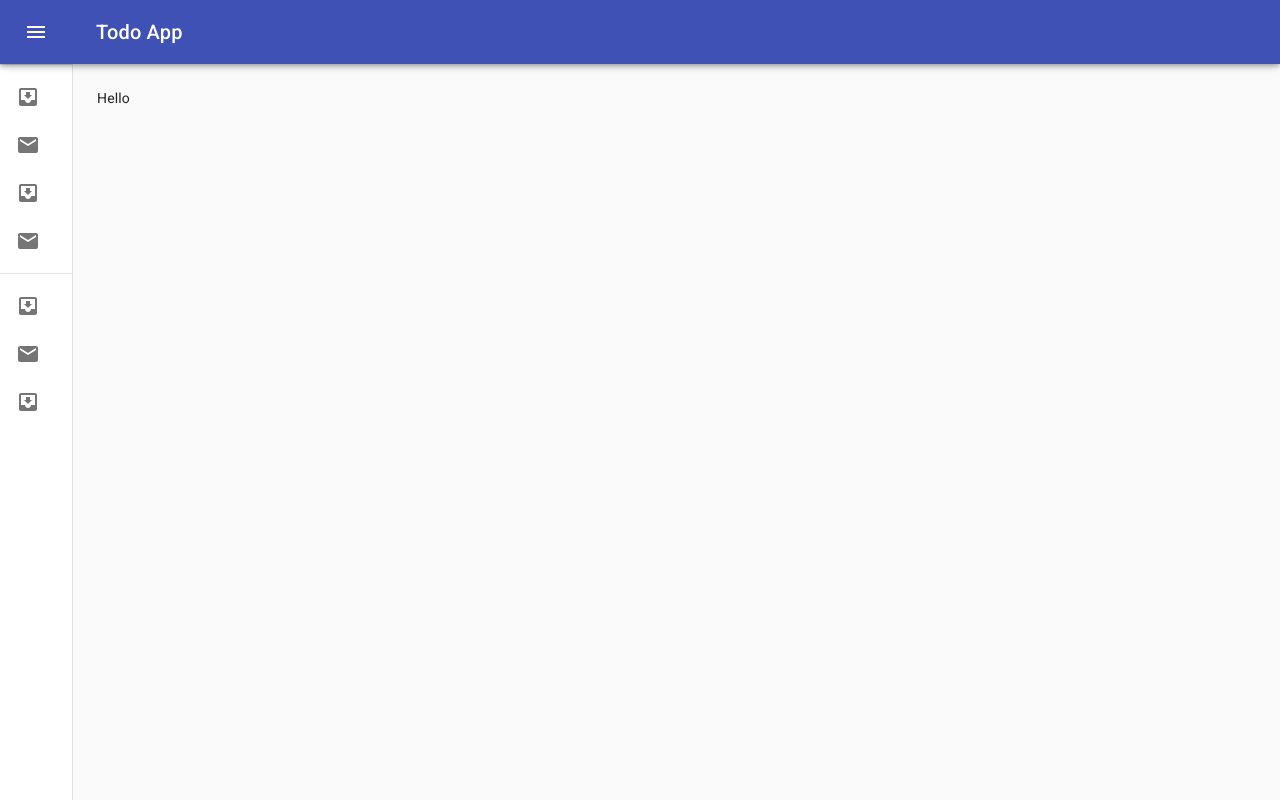
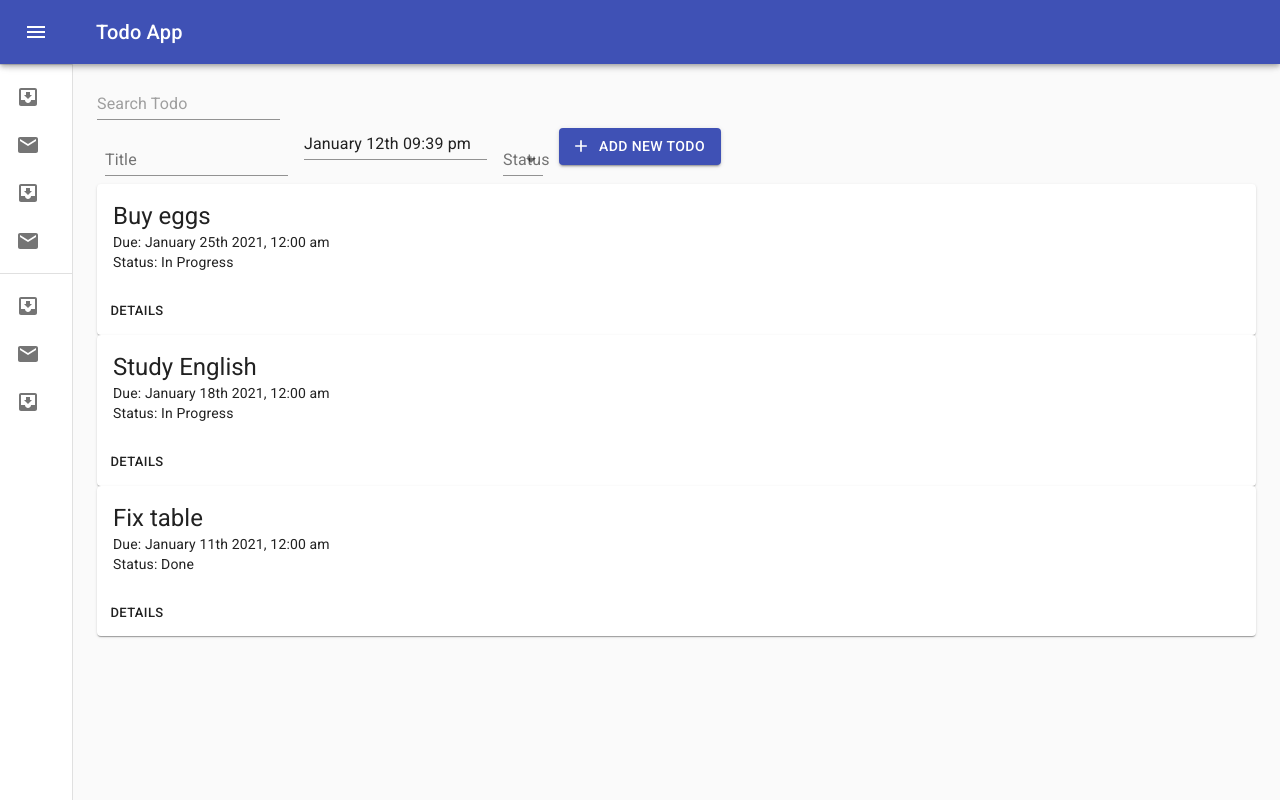
Before and after one commit to Okamon0427/todo_app, a React (Create React App) app in the folder client/: page / in a window 1280 px wide. Built offline with nearby package versions, Linux system fonts and the light colour scheme.

Commit message:
Add Todo

```diff
--- a/client/package.json
+++ b/client/package.json
@@ -3,12 +3,17 @@
   "version": "0.1.0",
   "private": true,
   "dependencies": {
+    "@date-io/moment": "^1.3.13",
     "@material-ui/core": "^4.11.2",
+    "@material-ui/lab": "^4.0.0-alpha.57",
+    "@material-ui/pickers": "^3.2.10",
     "@testing-library/jest-dom": "^5.11.8",
     "@testing-library/react": "^11.2.3",
     "@testing-library/user-event": "^12.6.0",
+    "moment": "^2.29.1",
     "react": "^17.0.1",
     "react-dom": "^17.0.1",
+    "react-moment": "^1.1.1",
     "react-redux": "^7.2.2",
     "react-router-dom": "^5.2.0",
     "react-scripts": "4.0.1",
--- a/client/src/App.js
+++ b/client/src/App.js
@@ -1,7 +1,7 @@
 import React from 'react';
 import { BrowserRouter as Router, Route, Switch } from 'react-router-dom';
 import Layout from './components/layout/Layout';
-import Dashboard from './components/Dashboard';
+import Dashboard from './components/dashboard/Dashboard';
 import './App.css';
 
 const dashboard = () => {
--- a/client/src/components/Dashboard.js
+++ /dev/null
@@ -1,9 +0,0 @@
-import React from 'react';
-
-const Dashboard = () => {
-  return (
-    <div>Hello</div>
-  )
-}
-
-export default Dashboard;
--- /dev/null
+++ b/client/src/components/dashboard/AddTodoForm.js
@@ -0,0 +1,98 @@
+import React from 'react';
+import Button from '@material-ui/core/Button';
+import Input from '@material-ui/core/Input';
+import InputLabel from '@material-ui/core/InputLabel';
+import FormControl from '@material-ui/core/FormControl';
+import MenuItem from '@material-ui/core/MenuItem';
+import Select from '@material-ui/core/Select';
+import { makeStyles } from '@material-ui/core/styles';
+import AddIcon from '@material-ui/icons/Add';
+import MomentUtils from '@date-io/moment';
+import { DateTimePicker, MuiPickersUtilsProvider } from '@material-ui/pickers';
+
+const statusArray = [
+  {
+    key: 0,
+    value: 'Not Started',
+  },
+  {
+    key: 1,
+    value: 'In Progress',
+  },
+  {
+    key: 2,
+    value: 'Done',
+  },
+];
+
+const useStyles = makeStyles((theme) => ({
+  root: {
+    '& > *': {
+      margin: theme.spacing(1),
+    },
+  },
+  button: {
+    margin: theme.spacing(1),
+  },
+}));
+
+const AddTodoForm = ({
+  onSubmit,
+  onChange,
+  onDateChange,
+  formData: { title, dueDate, status }
+}) => {
+  const classes = useStyles();
+
+  return (
+    <form
+      className={classes.root}
+      noValidate
+      autoComplete="off"
+      onSubmit={onSubmit}
+    >
+      <FormControl>
+        <InputLabel htmlFor="title">Title</InputLabel>
+        <Input
+          id="title"
+          name="title"
+          value={title}
+          onChange={e => onChange(e)}
+        />
+      </FormControl>
+      <MuiPickersUtilsProvider utils={MomentUtils}>
+        <DateTimePicker
+          name="dueDate"
+          value={dueDate}
+          onChange={date => onDateChange(date)}
+        />
+      </MuiPickersUtilsProvider>
+      <FormControl>
+        <InputLabel id="status">Status</InputLabel>
+        <Select
+          labelId="status"
+          name="status"
+          value={status}
+          onChange={e => onChange(e)}
+        >
+          {statusArray.map((option) => (
+            <MenuItem key={option.key} value={option.value}>
+              {option.value}
+            </MenuItem>
+          ))}
+        </Select>
+      </FormControl>
+      <Button
+        variant="contained"
+        color="primary"
+        type="submit"
+        className={classes.button}
+        startIcon={<AddIcon />}
+      >
+        ADD NEW TODO
+      </Button>
+    </form>
+  );
+};
+
+export default AddTodoForm;
--- /dev/null
+++ b/client/src/components/dashboard/Dashboard.js
@@ -0,0 +1,93 @@
+import React, { useState } from 'react';
+import Input from '@material-ui/core/Input';
+// import { makeStyles } from '@material-ui/core/styles';
+import TodoItem from './TodoItem';
+import AddTodoForm from './AddTodoForm';
+import moment from 'moment';
+
+const todos = [
+  {
+    id: 0,
+    title: 'Buy eggs',
+    dueDate: '01/25/2021',
+    status: 'In Progress'
+  },
+  {
+    id: 1,
+    title: 'Study English',
+    dueDate: '01/18/2021',
+    status: 'In Progress'
+  },
+  {
+    id: 2,
+    title: 'Fix table',
+    dueDate: '01/11/2021',
+    status: 'Done'
+  },
+];
+
+// const useStyles = makeStyles((theme) => ({}));
+
+const Dashboard = () => {
+  // const classes = useStyles();
+  const [formData, setFormData] = useState({
+    title: '',
+    dueDate: moment(new Date()).format('MM/DD/YYYY, hh:mm a'),
+    status: ''
+  });
+
+  const {
+    title,
+    dueDate,
+    status
+  } = formData;
+
+  const onChange = e => {
+    setFormData({
+      ...formData,
+      [e.target.name]: e.target.value
+    })
+  };
+
+  const onDateChange = date => {
+    setFormData({
+      ...formData,
+      dueDate: moment(date._d).format('MM/DD/YYYY, hh:mm a')
+    })
+  }
+
+  const onSubmit = e => {
+    e.preventDefault();
+    todos.push({
+      id: todos.length,
+      title,
+      dueDate,
+      status
+    })
+    setFormData({
+      title: '',
+      dueDate: moment(new Date()).format('MM/DD/YYYY, hh:mm a'),
+      status: ''
+    })
+  }
+
+  return (
+    <>
+      <Input
+        placeholder="Search Todo"
+        inputProps={{ 'aria-label': 'description' }}
+      />
+      <AddTodoForm
+        onSubmit={onSubmit}
+        onChange={onChange}
+        onDateChange={onDateChange}
+        formData={formData}
+      />
+      {todos.map(todo => {
+        return <TodoItem key={todo.id} todo={todo} />
+      })}
+    </>
+  )
+}
+
+export default Dashboard;
--- /dev/null
+++ b/client/src/components/dashboard/TodoItem.js
@@ -0,0 +1,48 @@
+import React from 'react';
+import { makeStyles } from '@material-ui/core/styles';
+import Card from '@material-ui/core/Card';
+import CardActions from '@material-ui/core/CardActions';
+import CardContent from '@material-ui/core/CardContent';
+import Button from '@material-ui/core/Button';
+import Typography from '@material-ui/core/Typography';
+import Moment from 'react-moment';
+
+const useStyles = makeStyles({
+  root: {
+    minWidth: 275,
+  },
+});
+
+const SimpleCard = ({ todo: { title, dueDate, status } }) => {
+  const classes = useStyles();
+
+  return (
+    <Card className={classes.root}>
+      <CardContent>
+        <Typography
+          variant="h5"
+          component="h2"
+        >
+          {title}
+        </Typography>
+        <Typography
+          variant="body2"
+          component="p"
+        >
+          Due: <Moment format="MMMM Do YYYY, hh:mm a">{dueDate}</Moment>
+        </Typography>
+        <Typography
+          variant="body2"
+          component="p"
+        >
+          Status: {status}
+        </Typography>
+      </CardContent>
+      <CardActions>
+        <Button size="small">Details</Button>
+      </CardActions>
+    </Card>
+  );
+}
+
+export default SimpleCard;
--- a/client/src/components/layout/Layout.js
+++ b/client/src/components/layout/Layout.js
@@ -82,7 +82,7 @@ const useStyles = makeStyles((theme) => ({
   },
 }));
 
-export default function MiniDrawer(props) {
+const MiniDrawer = (props) => {
   const classes = useStyles();
   const theme = useTheme();
   const [open, setOpen] = React.useState(false);
@@ -165,3 +165,5 @@ export default function MiniDrawer(props) {
     </div>
   );
 }
+
+export default MiniDrawer;
```
Also changed, not shown: 2 other files (tests, documents, lock files or other folders).
